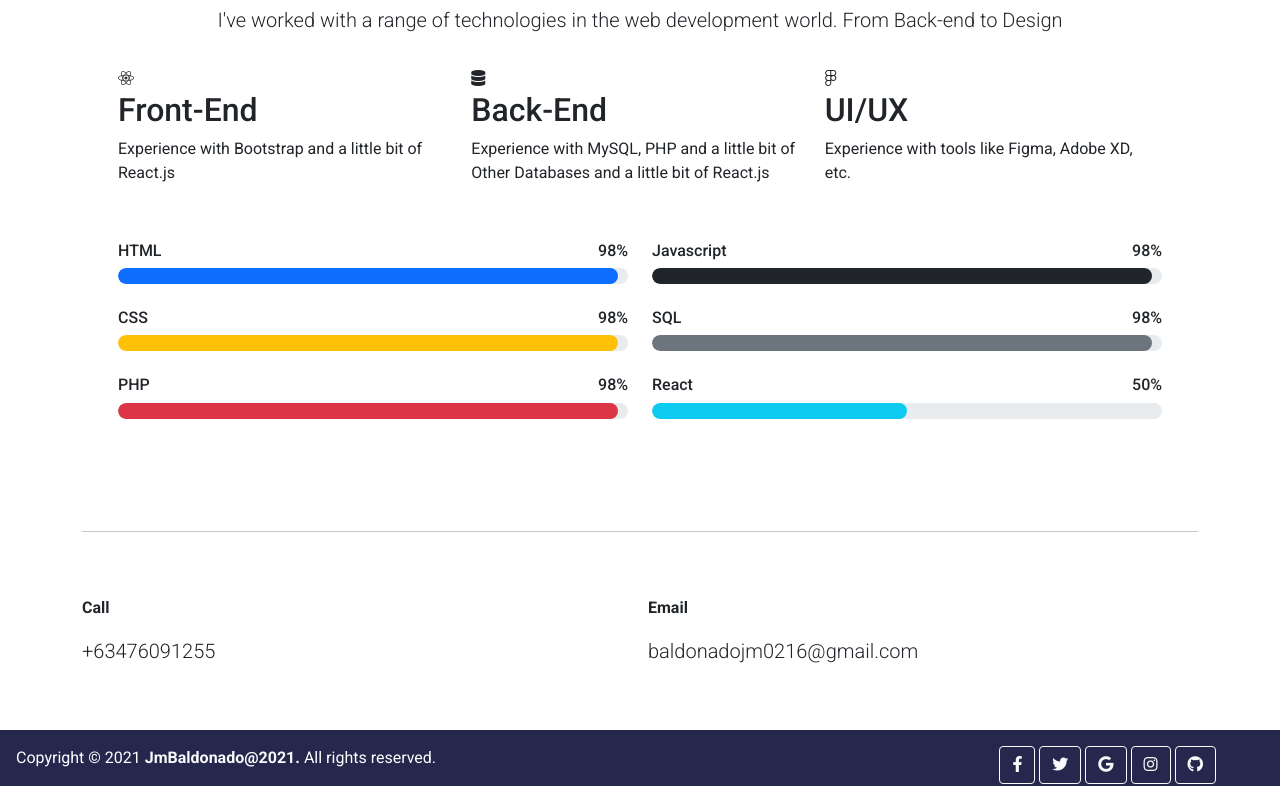
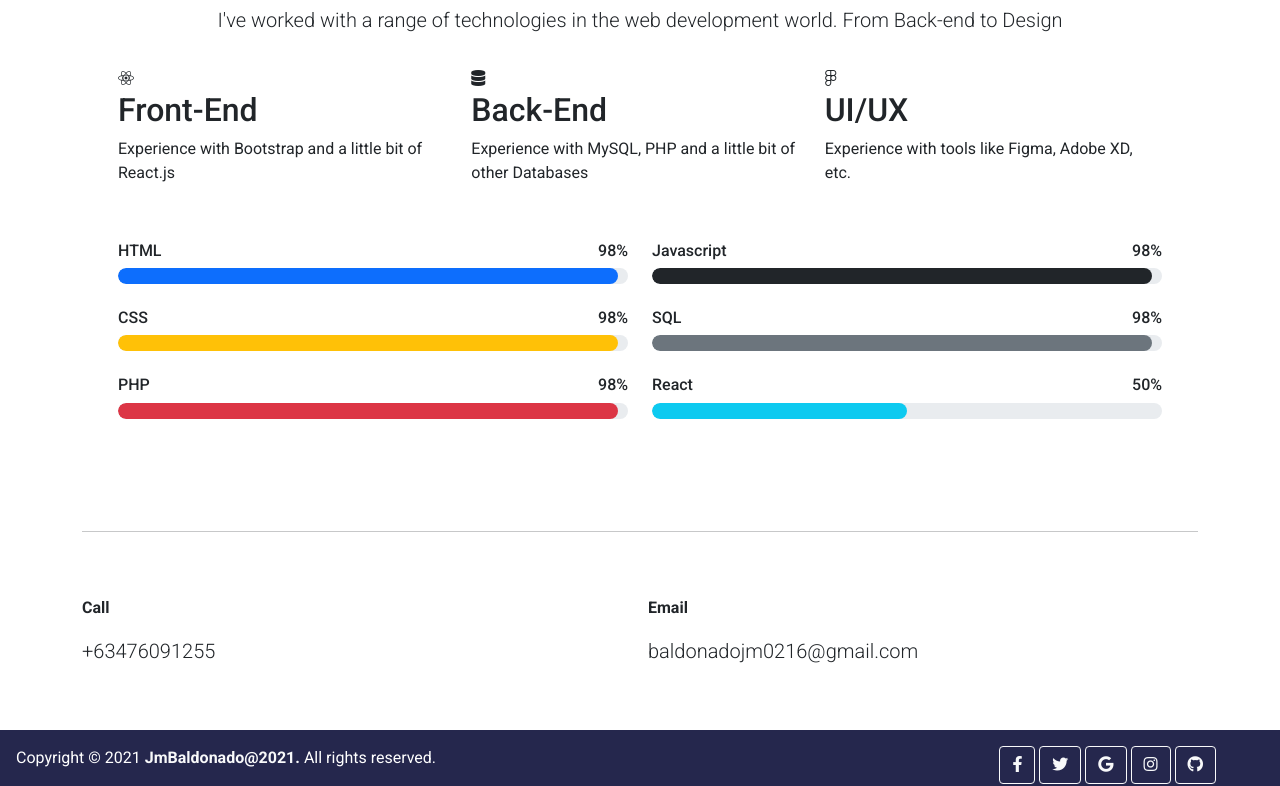
Before and after one commit to Jmbaldonado/Portfolio, a plain HTML site: page index.html in a window 1280 px wide. Shown: the part 3275-4061 px from the top of the page. Drawn offline with nearby package versions, Linux system fonts and the light colour scheme.

Commit message:
changes in index.html

```diff
--- a/index.html
+++ b/index.html
@@ -232,7 +232,7 @@
                         <div class="col-lg-4">
                             <i class="fas fa-database"></i>
                             <h2 class="subtitle">Back-End</h2>
-                            <p class="subdescription">Experience with MySQL, PHP and a little bit of Other Databases and a little bit of React.js</p>
+                            <p class="subdescription">Experience with MySQL, PHP and a little bit of other Databases</p>
                         </div>
                         <div class="col-lg-4">
                             <i class="fab fa-figma"></i>
```
